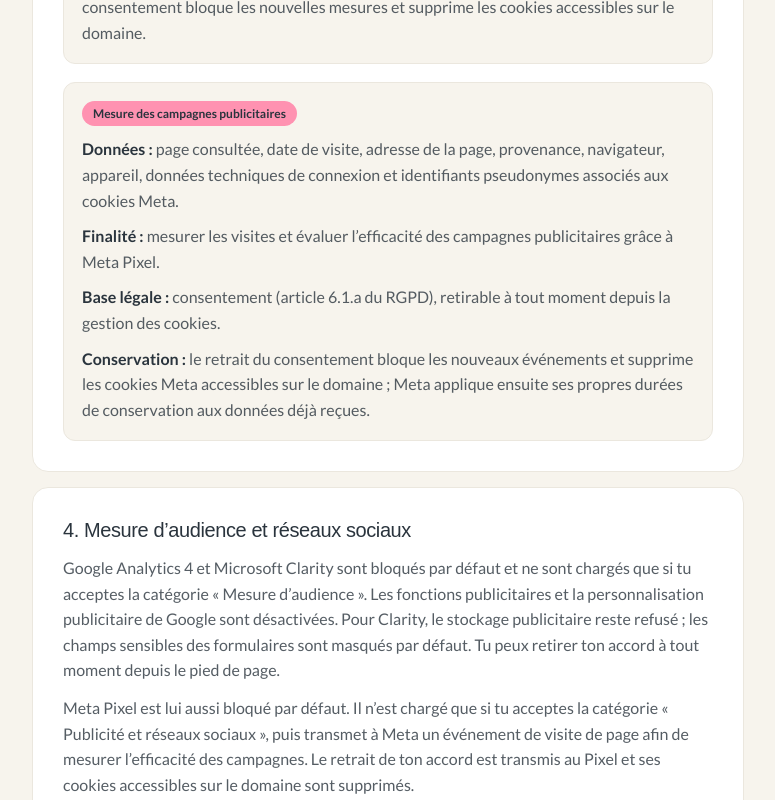
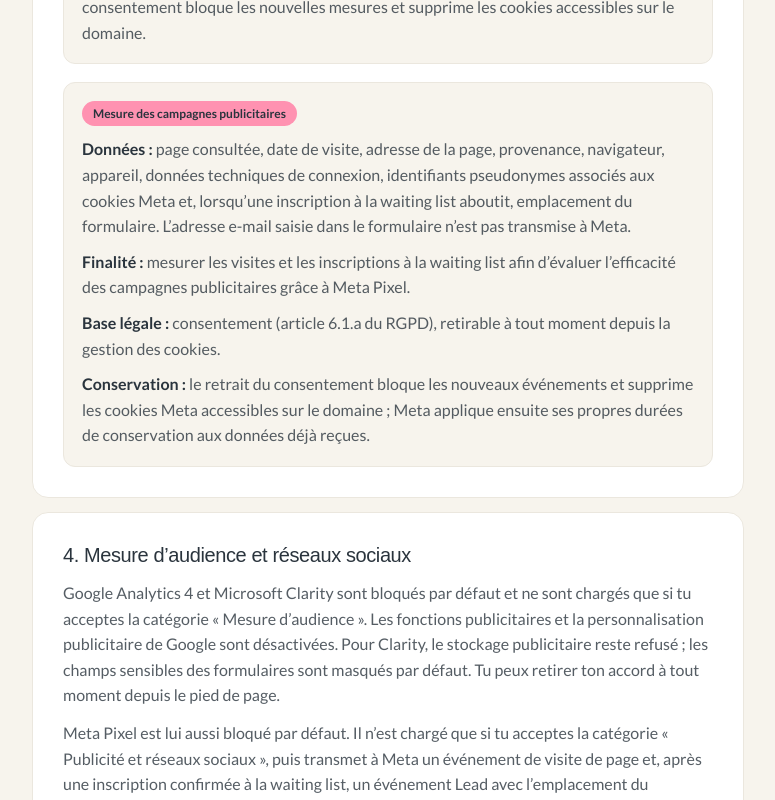
Before and after one commit to SocialSparks/yatu-landing-page, a Next.js app: page /confidentialite in a window 1280 px wide. Shown: the part 3560-4360 px from the top of the page, without its empty margins (252-1027 px from the left). Built offline with nearby package versions, Linux system fonts and the light colour scheme; no server answers; a web font is replaced by a local one.

Commit message:
feat: enhance Meta Pixel tracking for waitlist signups and update privacy descriptions

```diff
--- a/app/confidentialite/page.tsx
+++ b/app/confidentialite/page.tsx
@@ -270,11 +270,11 @@ export default function Page() {
           rows={[
             [
               "Données",
-              "page consultée, date de visite, adresse de la page, provenance, navigateur, appareil, données techniques de connexion et identifiants pseudonymes associés aux cookies Meta.",
+              "page consultée, date de visite, adresse de la page, provenance, navigateur, appareil, données techniques de connexion, identifiants pseudonymes associés aux cookies Meta et, lorsqu’une inscription à la waiting list aboutit, emplacement du formulaire. L’adresse e-mail saisie dans le formulaire n’est pas transmise à Meta.",
             ],
             [
               "Finalité",
-              "mesurer les visites et évaluer l’efficacité des campagnes publicitaires grâce à Meta Pixel.",
+              "mesurer les visites et les inscriptions à la waiting list afin d’évaluer l’efficacité des campagnes publicitaires grâce à Meta Pixel.",
             ],
             [
               "Base légale",
@@ -299,8 +299,10 @@ export default function Page() {
         <P>
           Meta Pixel est lui aussi bloqué par défaut. Il n’est chargé que si tu acceptes la
           catégorie « Publicité et réseaux sociaux », puis transmet à Meta un événement de visite
-          de page afin de mesurer l’efficacité des campagnes. Le retrait de ton accord est transmis
-          au Pixel et ses cookies accessibles sur le domaine sont supprimés.
+          de page et, après une inscription confirmée à la waiting list, un événement Lead avec
+          l’emplacement du formulaire. L’adresse e-mail saisie n’est pas transmise à Meta. Le
+          retrait de ton accord est transmis au Pixel et ses cookies accessibles sur le domaine
+          sont supprimés.
         </P>
         <P>
           Google Search Console sert uniquement à vérifier la propriété du site et à consulter des
--- a/components/cookie-banner.tsx
+++ b/components/cookie-banner.tsx
@@ -270,7 +270,7 @@ export function CookieBanner() {
               },
               {
                 title: "Publicité et réseaux sociaux",
-                desc: "Meta Pixel : mesure des visites et de l’efficacité des campagnes.",
+                desc: "Meta Pixel : mesure des visites, inscriptions et campagnes.",
                 on: social,
                 toggle: () => setSocial((v) => !v),
               },
--- a/components/measurement.tsx
+++ b/components/measurement.tsx
@@ -28,6 +28,24 @@ declare global {
     fbq?: Fbq;
     gtag?: Gtag;
   }
+}
+
+/**
+ * Records a confirmed waitlist signup as a Meta standard event.
+ *
+ * The email is deliberately not included: the browser only shares the form's
+ * placement, which is enough to compare campaigns and landing-page variants.
+ * Keeping the consent check here makes future callers unable to bypass the
+ * choice made in the cookie panel by accident.
+ */
+export function trackMetaWaitlistLead(source: string) {
+  if (!readConsent()?.social || !window.fbq) return;
+
+  window.fbq("track", "Lead", {
+    content_name: "Inscription waiting list",
+    content_category: "waitlist",
+    signup_source: source,
+  });
 }
 
 function clearCookies(matches: (name: string) => boolean) {
```
Also changed, not shown: app/cookies/page.tsx (+6 -4 lines), components/waitlist-form.tsx (+8 -0 lines), 1 other file (tests, documents, lock files or other folders).
